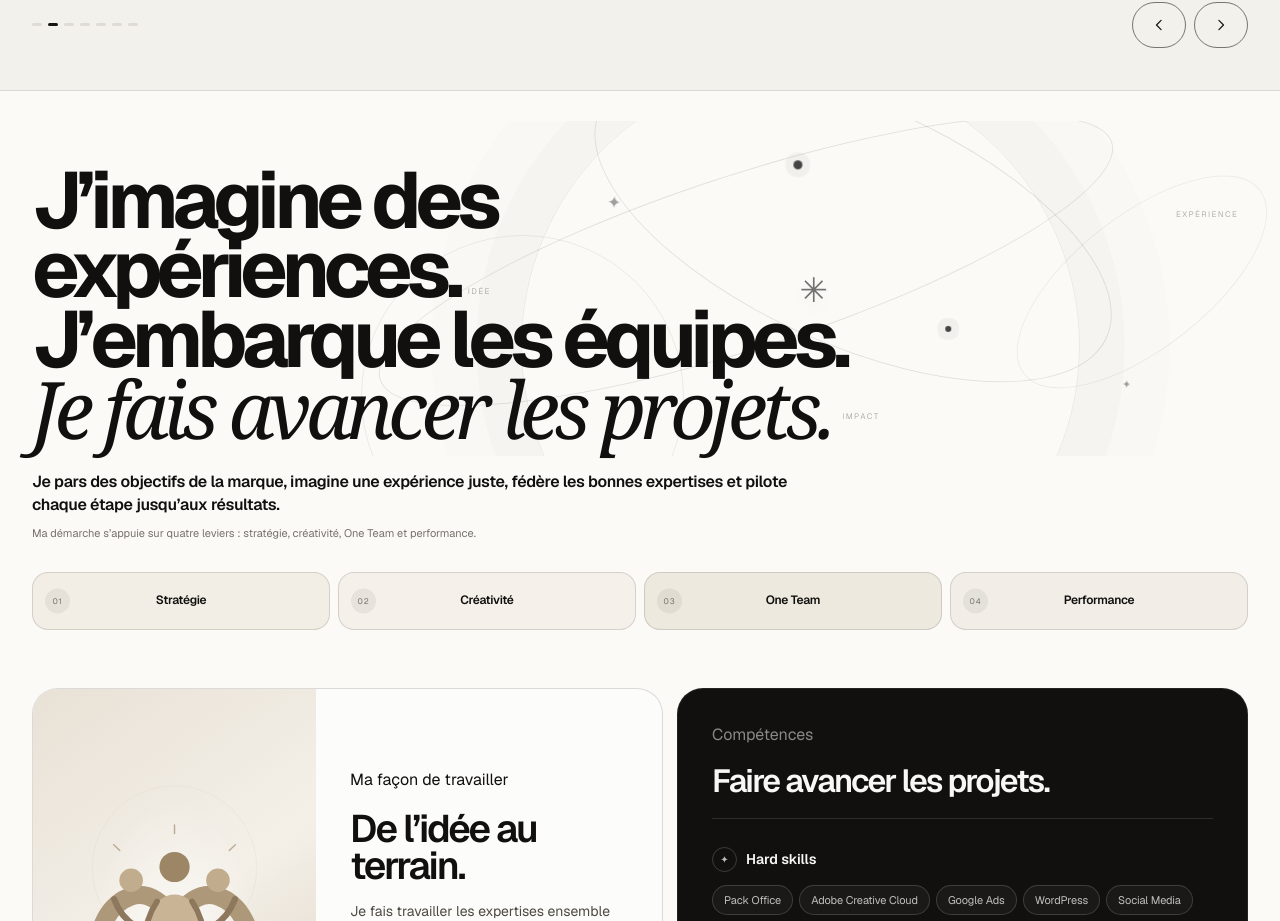
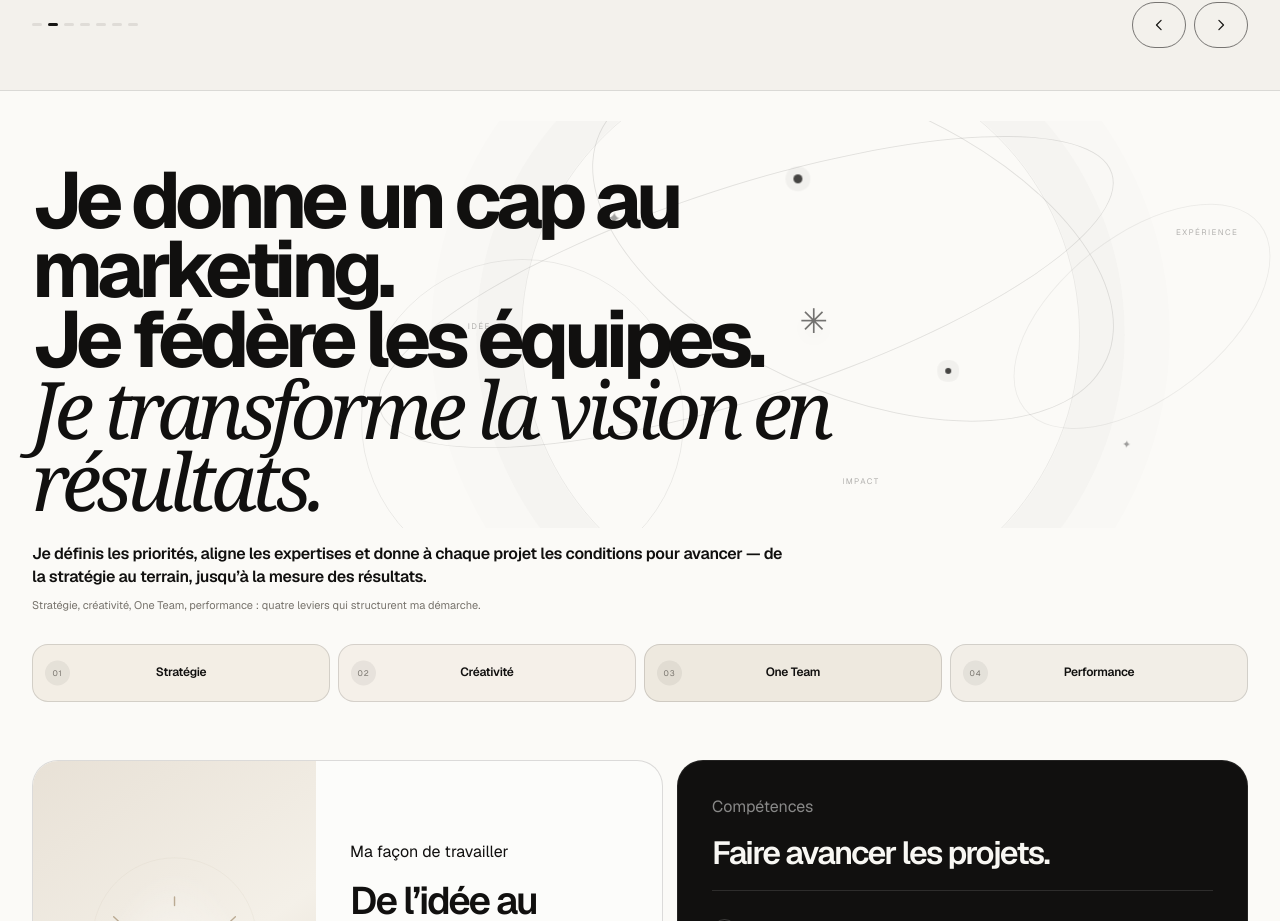
Before and after one commit to paulsebille/Portfolio, a Next.js app: page / in a window 1280 px wide. Shown: the part 1523-2444 px from the top of the page. Built offline with nearby package versions, Linux system fonts and the light colour scheme.

Commit message:
Position About section for marketing leadership

```diff
--- a/components/About.tsx
+++ b/components/About.tsx
@@ -55,16 +55,16 @@ export function About() {
           </div>
           <div className="about-hero-copy">
             <h2>
-              <span><strong>J’imagine des expériences.</strong></span>
-              <span><strong>J’embarque les équipes.</strong></span>
-              <span><em>Je fais avancer les projets.</em></span>
+              <span><strong>Je donne un cap au marketing.</strong></span>
+              <span><strong>Je fédère les équipes.</strong></span>
+              <span><em>Je transforme la vision en résultats.</em></span>
             </h2>
           </div>
         </div>
 
         <div className="about-manifesto">
-          <p>Je pars des objectifs de la marque, imagine une expérience juste, fédère les bonnes expertises et pilote chaque étape jusqu’aux résultats.</p>
-          <span>Ma démarche s’appuie sur quatre leviers : stratégie, créativité, One Team et performance.</span>
+          <p>Je définis les priorités, aligne les expertises et donne à chaque projet les conditions pour avancer — de la stratégie au terrain, jusqu’à la mesure des résultats.</p>
+          <span>Stratégie, créativité, One Team, performance : quatre leviers qui structurent ma démarche.</span>
         </div>
 
         <div className="about-principles-editorial">
```
